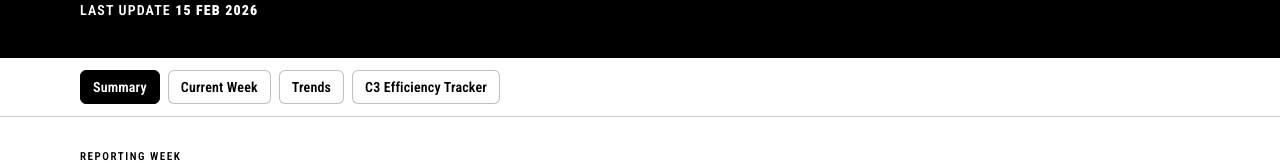
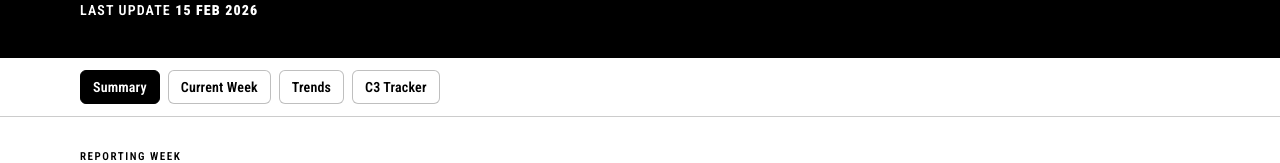
Before and after one commit to lgcid/cid-dashboard, a Next.js app: page / in a window 1280 px wide. Shown: the part 271-434 px from the top of the page. Built offline with nearby package versions, Linux system fonts and the light colour scheme.

Commit message:
Rename C3 Tracker

```diff
--- a/components/dashboard-client.tsx
+++ b/components/dashboard-client.tsx
@@ -93,7 +93,7 @@ const DASHBOARD_TABS: Array<{ id: DashboardTab; label: string }> = [
   { id: "summary", label: "Summary" },
   { id: "main", label: "Current Week" },
   { id: "trends", label: "Trends" },
-  { id: "c3", label: "C3 Efficiency Tracker" }
+  { id: "c3", label: "C3 Tracker" }
 ];
 const TREND_GRANULARITY_OPTIONS: Array<{ id: TrendGranularity; label: string }> = [
   { id: "week", label: "Week" },
@@ -1937,7 +1937,7 @@ export default function DashboardClient({ initialData }: Props) {
             <ExportImageHeader />
             <section id="c3" className="card-frame rounded-2xl border-2 border-black bg-white p-4 md:p-6">
             <SectionHeading
-              title="C3 Efficiency Tracker"
+              title="C3 Tracker"
               description="Cumulative City service requests logged vs resolved by category across all reported weeks."
               icon="c3"
             />
```
